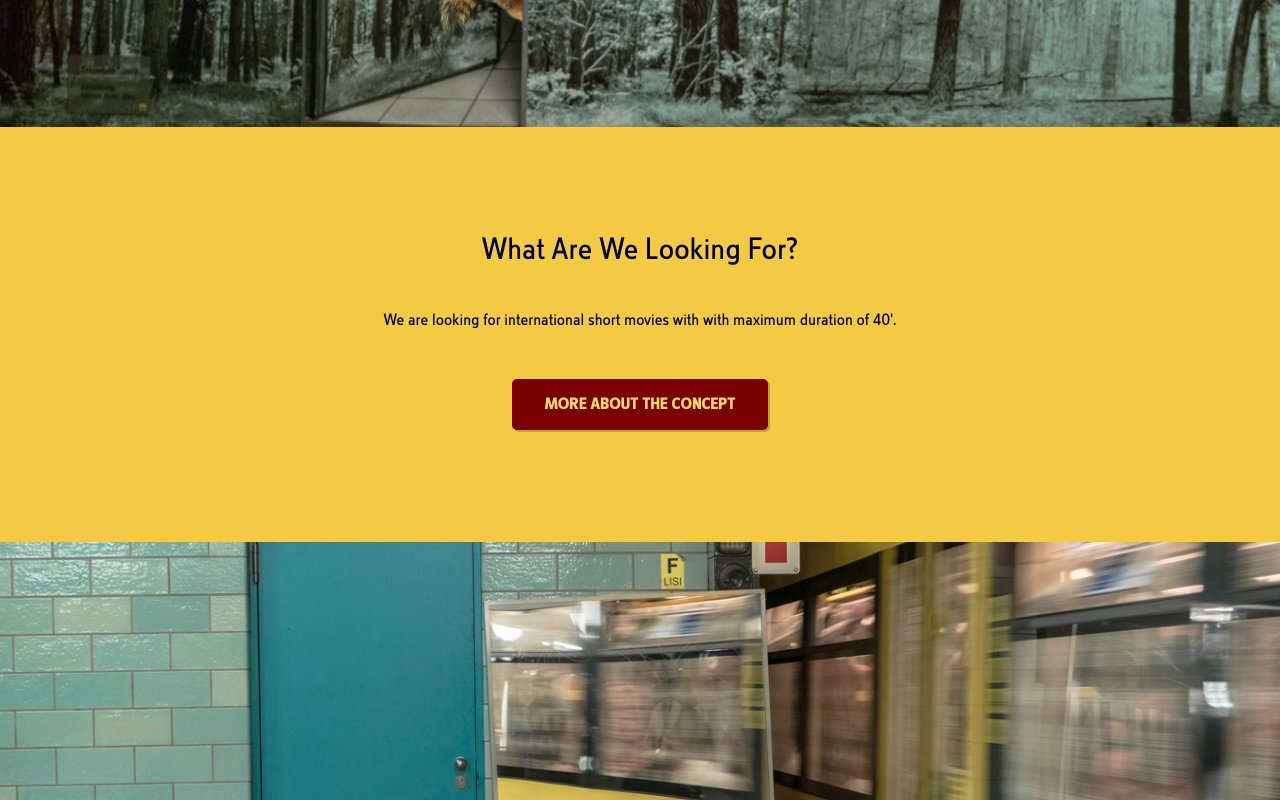
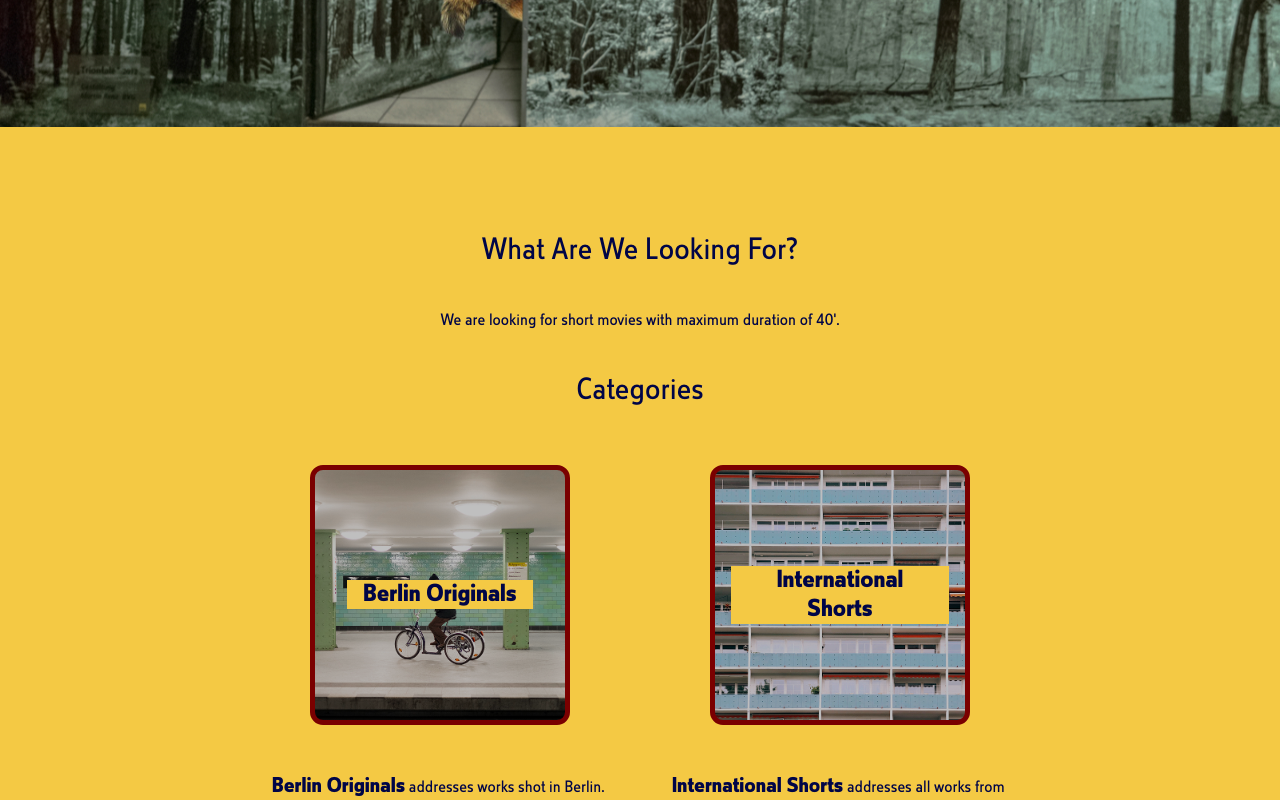
Before and after one commit to matteocarpi/berlinshorts, a React (Create React App) app: page / in a window 1280 px wide. Shown: the part 2000-2800 px from the top of the page. Built offline with nearby package versions, Linux system fonts and the light colour scheme.

Commit message:
making component off category list

```diff
--- /dev/null
+++ b/src/assets/styles/CategoryList.module.scss
@@ -0,0 +1,49 @@
+@import './variables.scss';
+
+.categoryList {
+  display: flex;
+  justify-content: center;
+  width: 100%;
+  flex-wrap: wrap;
+  .categoryCard {
+    width: 250px;
+    height: 250px;
+    margin: 2rem;
+    border-radius: 5%;
+    display: flex;
+    flex-direction: column;
+    justify-content: center;
+    align-items: center;
+    background-size: cover;
+    border: solid $red 5px;
+    h3 {
+      background-color: $yellow;
+      padding: 0 1rem;
+      margin-bottom: 5rem;
+      text-align: center;
+      font: 150% $bold;
+      margin: 1rem 1rem;
+    }
+  }
+  article {
+    width: 100%;
+    max-width: 400px;
+    display: flex;
+    flex-direction: column;
+    align-items: center;
+    p {
+      span {
+        font: 100% $bold;
+        font-size: 1.3rem;
+      }
+      text-align: left;
+    }
+  }
+}
+
+div.categoryDetails {
+  display: flex;
+  flex-wrap: wrap;
+  justify-content: space-around;
+
+}
--- a/src/assets/styles/Concept.module.scss
+++ b/src/assets/styles/Concept.module.scss
@@ -12,51 +12,3 @@
     max-width: 800px;
   }
 }
-
-.categoryList {
-  display: flex;
-  justify-content: center;
-  width: 100%;
-  flex-wrap: wrap;
-  .categoryCard {
-    width: 250px;
-    height: 250px;
-    margin: 2rem;
-    border-radius: 5%;
-    display: flex;
-    flex-direction: column;
-    justify-content: center;
-    align-items: center;
-    background-size: cover;
-    border: solid $red 5px;
-    h3 {
-      background-color: $yellow;
-      padding: 0 1rem;
-      margin-bottom: 5rem;
-      text-align: center;
-      font: 150% $bold;
-      margin: 1rem 1rem;
-    }
-  }
-  article {
-    width: 100%;
-    max-width: 400px;
-    display: flex;
-    flex-direction: column;
-    align-items: center;
-    p {
-      span {
-        font: 100% $bold;
-        font-size: 1.3rem;
-      }
-      text-align: left;
-    }
-  }
-}
-
-div.categoryDetails {
-  display: flex;
-  flex-wrap: wrap;
-  justify-content: space-around;
-
-}
--- a/src/assets/styles/Home.module.scss
+++ b/src/assets/styles/Home.module.scss
@@ -89,3 +89,12 @@ article.person {
 
   }
 }
+section.mission {
+  p {
+    ul {
+      li {
+        font-size: 1.5rem;
+      }
+    }
+  }
+}
--- a/src/assets/styles/TitleSlide.module.scss
+++ b/src/assets/styles/TitleSlide.module.scss
@@ -12,11 +12,14 @@
   background-position: center;
   display: flex;
   flex-direction: column;
+  align-items: center;
   justify-content: space-between;
 }
 .title {
   height: 100%;
-  margin-bottom: 3rem;
+  width: 100%;
+  max-width: 800px;
+  // margin-bottom: 3rem;
   display: flex;
   flex-direction: column;
   justify-content: center;
--- /dev/null
+++ b/src/components/categoryList.js
@@ -0,0 +1,30 @@
+import React from 'react';
+
+import styles from '../assets/styles/CategoryList.module.scss';
+import data from '../data/concept.json';
+
+class CategoryList extends React.Component {
+  render() {
+    return(
+      <div className={styles.categoryList}>
+        {data.details.categories.map((category) => {
+          const divStyle = {
+            backgroundImage: `linear-gradient(180deg, rgba(0,0,0,0.25) 0%, rgba(0,0,0,0.25) 100%),url(${category.image})`
+          }
+          return(
+          <article key={`${category.title} + 1`}>
+            <div
+              style={divStyle} className={styles.categoryCard} key={category.title}>
+              <h3>{category.title}</h3>
+            </div>
+
+            <p><span>{category.title}</span> {category.description}</p>
+          </article>
+          )
+        })}
+      </div>
+    )
+  }
+}
+
+export default CategoryList;
--- a/src/components/pages/concept.js
+++ b/src/components/pages/concept.js
@@ -2,6 +2,7 @@ import React from 'react';
 import classnames from 'classnames';
 
 import Button from '../button';
+import CategoryList from '../categoryList';
 
 import universal from '../../assets/styles/Universal.module.scss';
 import styles from '../../assets/styles/Concept.module.scss';
@@ -19,23 +20,7 @@ class Concept extends React.Component {
         <div className={styles.details}>
           <h1>{data.details.title}</h1>
           <p>{data.details.text}</p>
-          <div className={styles.categoryList}>
-            {data.details.categories.map((category) => {
-              const divStyle = {
-                backgroundImage: `linear-gradient(180deg, rgba(0,0,0,0.25) 0%, rgba(0,0,0,0.25) 100%),url(${category.image})`
-              }
-              return(
-              <article key={`${category.title} + 1`}>
-                <div
-                  style={divStyle} className={styles.categoryCard} key={category.title}>
-                  <h3>{category.title}</h3>
-                </div>
-
-                <p><span>{category.title}</span> {category.description}</p>
-              </article>
-              )
-            })}
-          </div>
+          <CategoryList />
 
           {/* <div className={styles.categoryDetails}>
             {data.details.categories.map((category) => {
--- a/src/components/pages/home.js
+++ b/src/components/pages/home.js
@@ -3,9 +3,10 @@ import classnames from 'classnames';
 
 import TitleSlide from '../sections/titleSlide.js';
 import Button from "../button";
+import CategoryList from '../categoryList';
 
 import home from '../../data/home.json';
-
+import concept from '../../data/concept.json';
 import logoVarco from "../../assets/img/LOGO-IL-VARCO.svg";
 import camera from "../../assets/img/video-camera.svg";
 import wolfskino from "../../assets/img/Wolf-kino.jpg"
@@ -39,6 +40,10 @@ class Home extends React.Component {
           <section className={styles.mission}>
             <h1 className={styles.missionTitle}>What are We Looking For?</h1>
             <p className={styles.mission}>{home.mission}</p>
+
+            <h2>Categories</h2>
+
+            <CategoryList />
             <Button
               text= "More about the concept"
               link= "/concept"
--- a/src/components/sections/titleSlide.js
+++ b/src/components/sections/titleSlide.js
@@ -18,6 +18,7 @@ class TitleSlide extends React.Component {
 
               <img src={title} alt=""/>
               <span className={classnames(styles.date, universal.white)}>March 2020</span>
+
             </div>
           </div>
         </div>
--- a/src/data/home.json
+++ b/src/data/home.json
@@ -1,14 +1,14 @@
 {
   "title": "Home",
   "slogan": "An evening of shorts from all over the world.",
-  "mission": "We are looking for international short movies with with maximum duration of 40'.",
+  "mission": "We are looking for short movies with maximum duration of 40'.",
   "cinema": "A lot has happened from the 20th of December 2011, the date when Verena first stepped into the building that would eventually become Wolf, to what will be our official opening on the 25th February, that has taken what was once a disused and crumbling space and turned it into a cinema. Those years have been filled with an unimaginable energy and continued commitment from an innumerable amount of people whose combined efforts have finally pushed Wolf into existence.",
   "varco": "We take the time to listen, so others feel comfortable to be themselves, and supported to succeed. We’re always thinking ahead, figuring out how to make the most purposeful impact. Have fun, together. We are united in our determination to create meaningful change, taking pride in making long-lasting impact.",
   "people": [
     {
       "name": "Lilian Sassanelli",
       "role": "Artistic Director and Organizer",
-      "bio": "Born in Hamburg, Germany, in 1993. Lilian grew up in Rome. She started working in cinema at the age of 3 as an actress in the films: “Fuori di me” by Gianni Zanasi and “Matrimoni” by Cristina Comencini. In 2006 she starred in the short film “Il parco dei mostri” with Rocco Papaleo, in 2010 in the series “Distretto di Polizia” and “La scelta di Laura”. In 2013 she decided to rediscover her German roots by moving to Berlin where she did a 6-month internship as a production assistant in Wüste Film Ost, then she worked at the making of some short films, both as assistant director and as an actress. Since 2014 she has been studying German literature and European ethnology at Humboldt - Universität zu Berlin. In 2017 she worked as assistant director and dia- logue coach on the film “Due piccoli italiani” by Paolo Sassanelli. In 2018 she directs, writes and produces the shortmovie “Im Bären” wich had his world premiere at “Alice nella città” (Rome film festival), then it was showed at “Afrodite Shorts” and at “Asti Film Festival” where it wo best director and the special prize of the critic."
+      "bio": "Born in Hamburg, Germany, in 1993. Lilian grew up in Rome. She started working in cinema at the age of 3 as an actress. In 2013 she decided to rediscover her German roots by moving to Berlin, where she worked as a production assistant at Wüste Film Ost and studied German literature and European ethnology at the Humboldt University. In 2017 she worked as assistant director and dialogue coach on the film “Due Piccoli Italiani” by Paolo Sassanelli. In 2018 she directs, writes and produces the short movie “Im Bären” wich had his world premiere at Alice nella città (Rome film festival), and was then nominee under the best five Italian short movies at David di Donatello and Nastri d’Argento (silver ribbon). It was then shown at many other festivals around the world and won several prizes. Since 2018 Lilian works as an intern production member for Il Varco."
     },
     {
       "name": "Matteo Carpi",
```
Also changed, not shown: src/assets/img/Berlin-Shorts-logo.svg.
